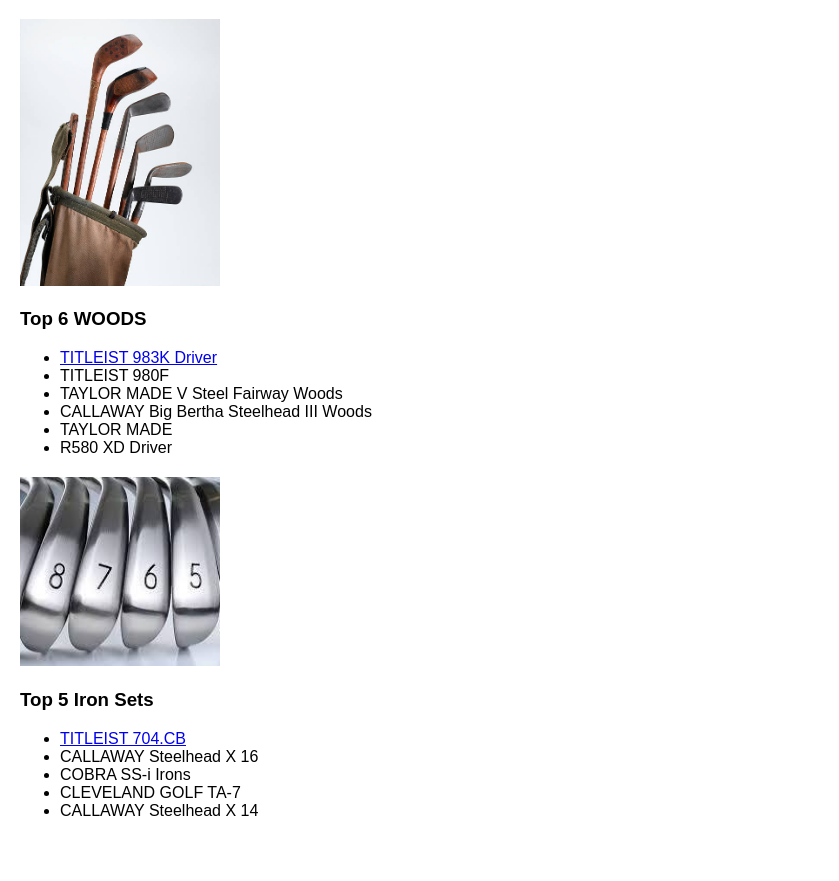
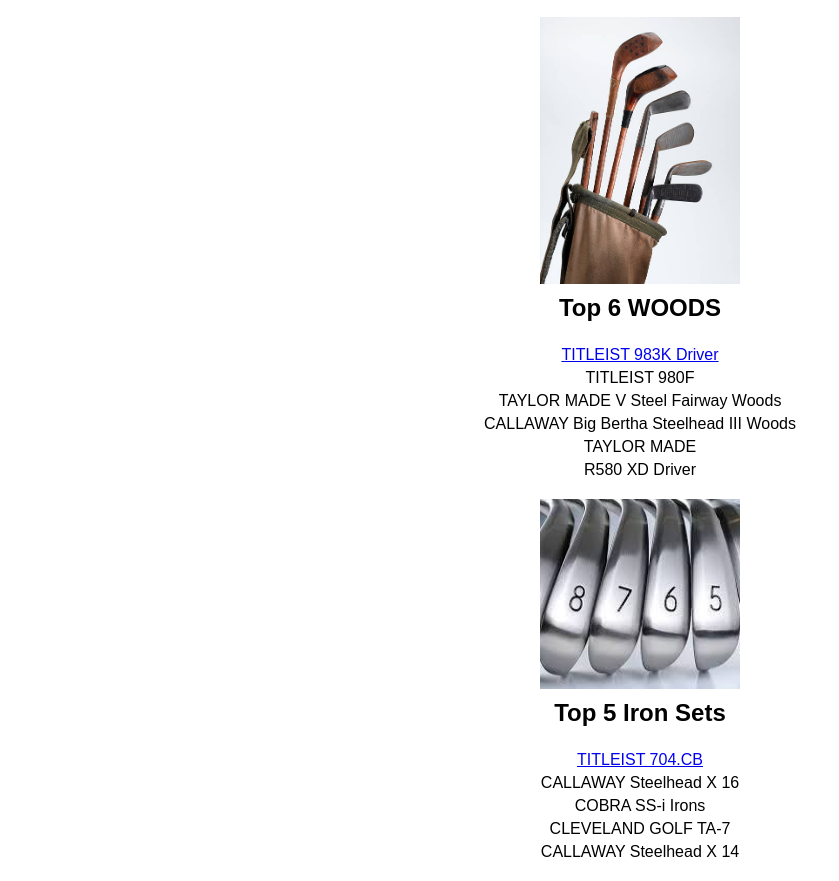
Before and after one commit to AnDrewMountain/TopGolfHTML, a plain HTML site: page index.html in a window 1280 px wide. Shown: the part 61-942 px from the top of the page, without its empty margins (0-839 px from the left). Before the commit the page ends 901 px from the top, so only its background shows below. Drawn offline with Linux system fonts and the light colour scheme.

Commit message:
Align columns and images to the center of the page

```diff
--- a/style.css
+++ b/style.css
@@ -1,20 +1,42 @@
-body{
-    font-family: Ariel, sans-serif;
+body {
+    font-family: Arial, sans-serif;
     margin: 20px;
+    text-align: center; /* Center all text in the body */
 }
-header {
+
+header h1 {
+    font-size: 2em;
+    margin-bottom: 20px;
+}
+
+.golf-club-section {
+    max-width: 600px; /* Limit width of the section */
+    margin: auto;     /* Center section within the page */
     text-align: center;
 }
 
-img {
-    width: 200px;
-    height: auto;
+.column {
+    margin-bottom: 20px;
 }
 
-.golf-club-section {
-    margin-top: 20px;
+.column img {
+    width: 100%;     /* Set image to full width of the column */
+    max-width: 200px; /* Max width to avoid oversizing */
+    height: auto;
+    margin: 0 auto;   /* Center image */
+    display: block;
 }
-.column {
-    width: 45%;
-    margin-bottom: 20px;
- }
+
+.column h3 {
+    font-size: 1.5em;
+    margin-top: 10px;
+}
+
+.column ul {
+    list-style-type: none; /* Remove bullet points */
+    padding: 0;
+}
+
+.column li {
+    margin: 5px 0;
+}
```
